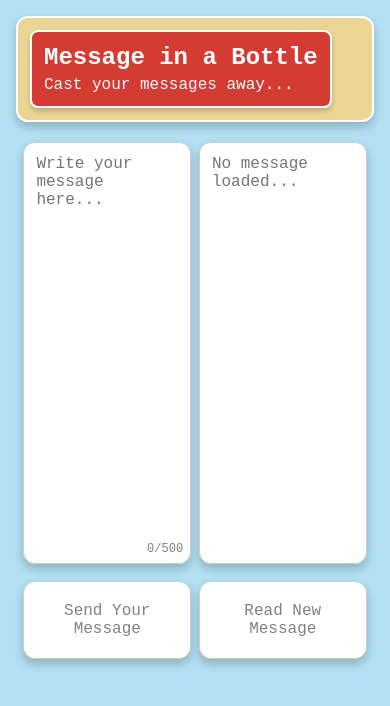
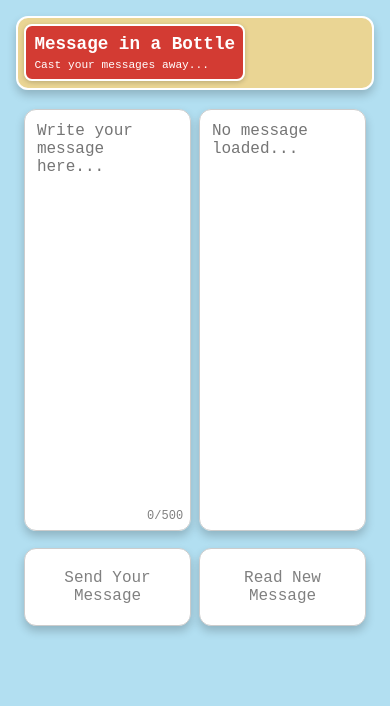
Before and after one commit to jacksoncdawson/message-in-a-bottle, a React (Create React App) app: page / in a window 390 px wide. Shown: the top 706 px of the page. Built offline with nearby package versions, Linux system fonts and the light colour scheme; no server answers.

Commit message:
Updated Header Responsiveness
- Implemented variables
-- made index.css for root var declarations and media queries
- trimmed down unnecessary declarations

```diff
--- a/public/index.html
+++ b/public/index.html
@@ -7,11 +7,24 @@
 		<link rel="icon" href="%PUBLIC_URL%/favicon.ico" />
 
 		<!-- Favicon for specific sizes for clarity on different devices -->
-    <link rel="icon" type="image/png" sizes="32x32" href="%PUBLIC_URL%/favicon/favicon-32x32.png">
-    <link rel="icon" type="image/png" sizes="16x16" href="%PUBLIC_URL%/favicon/favicon-16x16.png">
+		<link
+			rel="icon"
+			type="image/png"
+			sizes="32x32"
+			href="%PUBLIC_URL%/favicon/favicon-32x32.png"
+		/>
+		<link
+			rel="icon"
+			type="image/png"
+			sizes="16x16"
+			href="%PUBLIC_URL%/favicon/favicon-16x16.png"
+		/>
 
 		<!-- Apple touch icon for iOS devices -->
-    <link rel="apple-touch-icon" href="%PUBLIC_URL%/favicon/apple-touch-icon.png" />
+		<link
+			rel="apple-touch-icon"
+			href="%PUBLIC_URL%/favicon/apple-touch-icon.png"
+		/>
 
 		<!-- Android Chrome icon for Android devices -->
 		<link rel="manifest" href="%PUBLIC_URL%/manifest.json" />
--- a/src/Components/App/App.module.css
+++ b/src/Components/App/App.module.css
@@ -15,27 +15,8 @@ body {
 
 /* App Styles */
 
-.App {
-  display: flex;
-  flex-direction: column;
-}
-
 .content {
 	display: flex;
 	justify-content: space-around;
-  margin-left: 5vw;
-  margin-right: 5vw;
-  transition: all 0.5s ease;
+	margin: 0 max(20px, 5vw);
 }
-
-
-/* For Title Card */
-@media screen and (max-width: 363px) {
-  .App {
-    width: 363px;
-  }
-  .content {
-    flex-direction: column;
-    align-items: center;
-  }
-}
--- a/src/Components/Header/Header.module.css
+++ b/src/Components/Header/Header.module.css
@@ -1,38 +1,34 @@
 .headerBar {
-  display: flex; /* to keep background only around text */
-  padding: 0.75rem;
-  background-color: rgba(245, 211, 131, 0.843);
+	display: flex;
+	padding: var(--padding_header_bar);
+	background-color: var(--color_sand);
 	margin: 1rem;
 	border-radius: 0.75rem;
-  border: 2px solid white;
+	border: var(--border_std);
 	box-shadow: 0 5px 10px rgba(0, 0, 0, 0.2);
+	min-width: auto;
 }
 
 .titleContainer {
-  display: flex;
-  flex-direction: column;
-  background-color: rgba(209, 39, 39, 0.884);
-  padding: 0.75rem;
+	background-color: var(--color_lobster);
+	padding: var(--padding_title_container);
 	border-radius: 0.5rem;
-  border: 2px solid white;
-  box-shadow: 1rem;
-  box-shadow: 0 3px 5px rgba(0, 0, 0, 0.2);
-  min-width: 0;
+	border: var(--border_std);
+	box-shadow: 0 1.5px 5px rgba(0, 0, 0, 0.2);
+	overflow: hidden;
 }
 
 .title {
 	margin: 0;
 	padding-bottom: 0.3rem;
-  font-family: monospace;
+	font-family: var(--font_family_std);
 	color: white;
-  font-size: 1.5rem;
-  min-width: 0;
+	font-size: var(--font_size_title);
 }
 
 .subtitle {
 	margin: 0;
-  font-family: monospace;
+	font-family: var(--font_family_std);
 	color: white;
-  font-size: 1rem;
-  min-width: 0;
+	font-size: var(--font_size_subtitle);
 }
--- /dev/null
+++ b/src/index.css
@@ -0,0 +1,28 @@
+:root {
+	--color_sand: rgba(245, 211, 131, 0.843);
+	--border_std: 2px solid white;
+	--font_size_title: 1.75rem;
+	--font_size_subtitle: 1.25rem;
+	--font_family_std: monospace, sans-serif;
+	--color_lobster: rgba(209, 39, 39, 0.884);
+  --padding_header_bar: 0.7rem;
+  --padding_title_container: 0.7rem;
+}
+
+/* Smaller Screens */
+@media screen and (max-width: 1028px) {
+	:root {
+		--font_size_title: 1.5rem;
+		--font_size_subtitle: 1rem;
+	}
+}
+
+/* Mobile - Mobile-ish */
+@media screen and (max-width: 400px) {
+	:root {
+		--font_size_title: 1.1rem;
+		--font_size_subtitle: 0.7rem;
+    --padding_header_bar: 0.4rem;
+    --padding_title_container: 0.5rem;
+	}
+}
```
Also changed, not shown: src/index.js (+8 -7 lines), src/Components/App/App.jsx (indentation only), src/Components/Header/Header.jsx (indentation only). Lines whose indentation alone changed are shown as unchanged.
